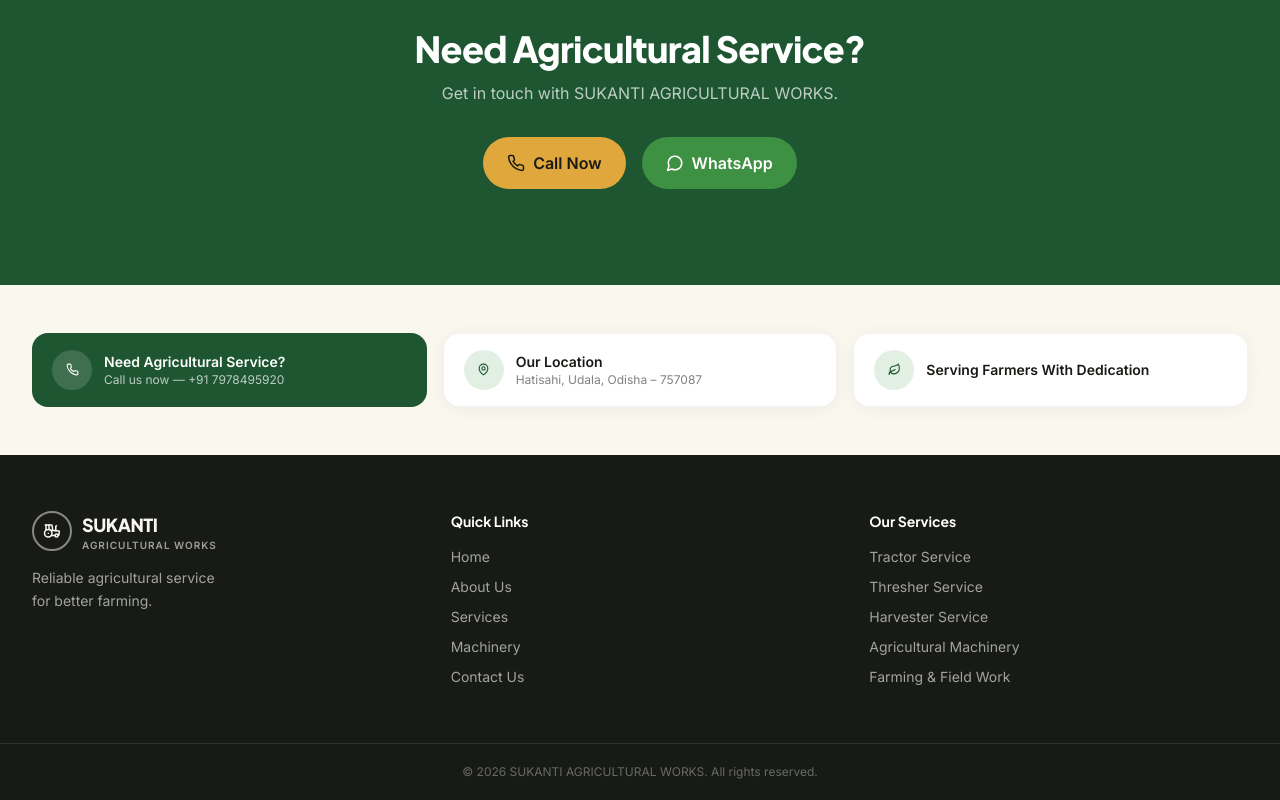
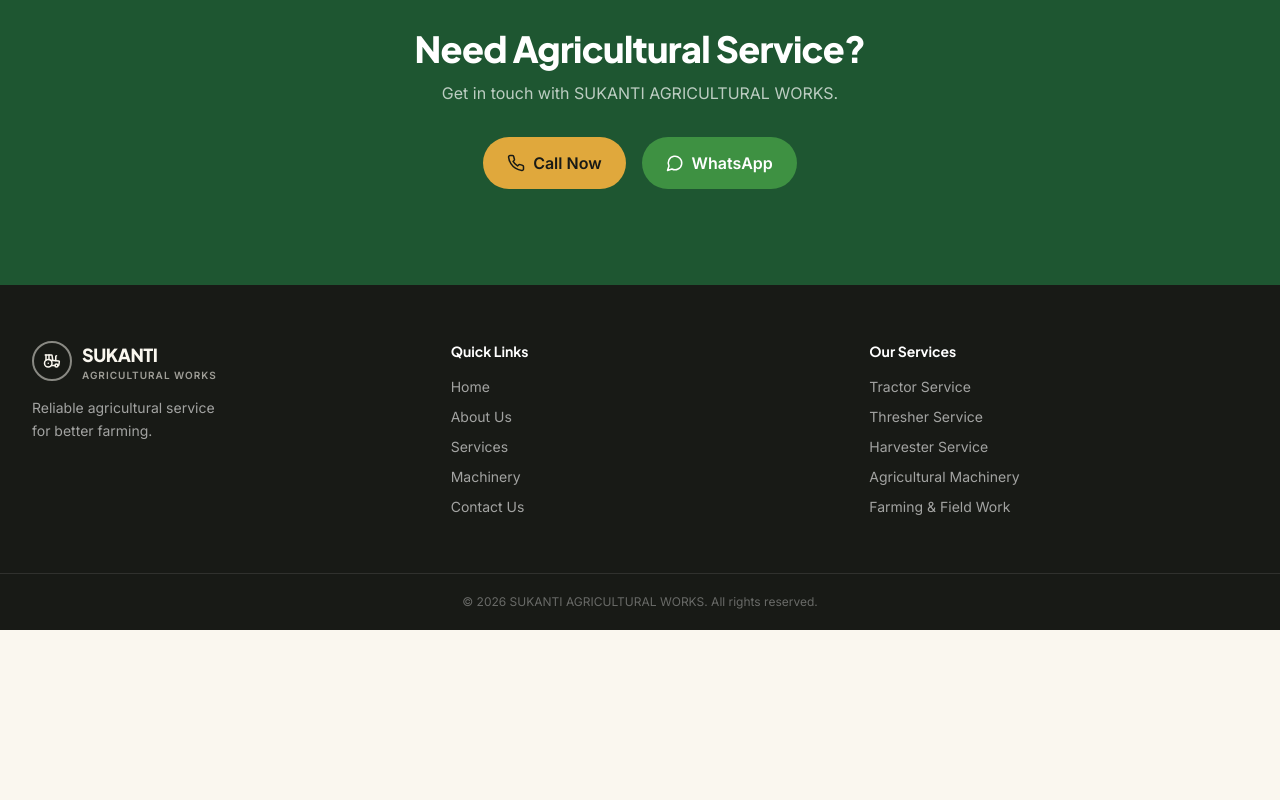
Before and after one commit to amandv123/sukanti-agricultural-works, a React (Vite) app: page / in a window 1280 px wide. Shown: the part 4574-5374 px from the top of the page. After the commit the page ends 5204 px from the top, so only its background shows below. Built offline with nearby package versions, Linux system fonts and the light colour scheme; the HTML template or start-up script is replaced by a standard one.

Commit message:
Remove contact info strip from page

```diff
--- a/src/App.tsx
+++ b/src/App.tsx
@@ -8,7 +8,6 @@ import Reviews from './components/Reviews'
 import Owner from './components/Owner'
 import Location from './components/Location'
 import Contact from './components/Contact'
-import ContactInfoStrip from './components/ContactInfoStrip'
 import Footer from './components/Footer'
 import MobileActionBar from './components/MobileActionBar'
 
@@ -26,7 +25,6 @@ export default function App() {
         <Owner />
         <Location />
         <Contact />
-        <ContactInfoStrip />
       </main>
       <Footer />
       <MobileActionBar />
```
